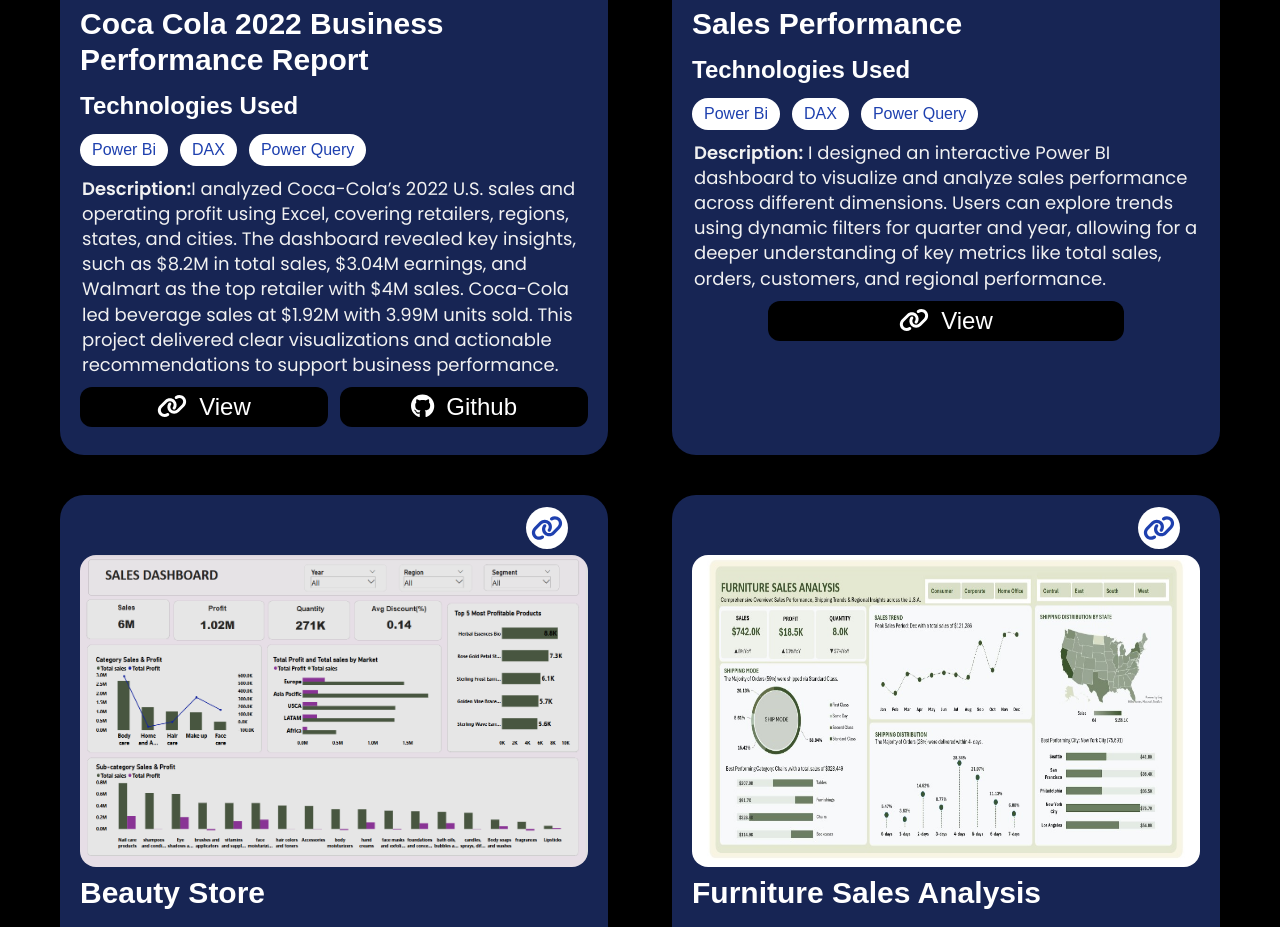
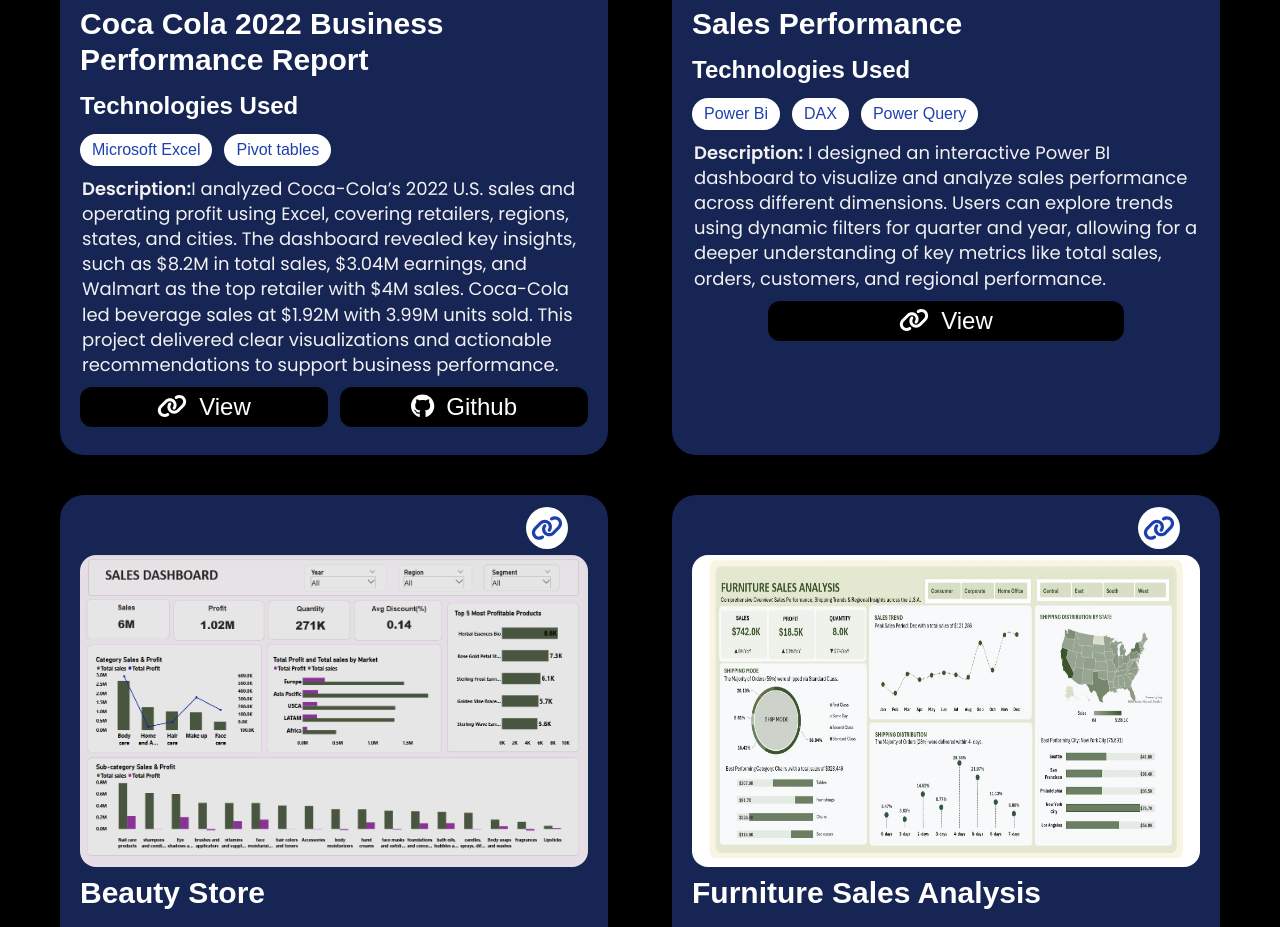
Before and after one commit to Famzy077/Client_Portfolio, a Next.js app: page / in a window 1280 px wide. Shown: the part 2583-3510 px from the top of the page. Built offline with nearby package versions, Linux system fonts and the light colour scheme; a web font is replaced by a local one.

Commit message:
change project tools name

```diff
--- a/src/app/Components/Home.tsx
+++ b/src/app/Components/Home.tsx
@@ -198,13 +198,10 @@
                         <p className='text-2xl font-semibold my-3'>Technologies Used</p>
                         <div className='flex gap-3'>
                         <div className='bg-white text-blue-800 rounded-full p-1 px-3'>
-                                <p>Power Bi</p>
+                                <p>Microsoft Excel</p>
                             </div>
                             <div className='bg-white text-blue-800 rounded-full p-1 px-3'>
-                                <p>DAX</p>
-                            </div>
-                            <div className='bg-white text-blue-800 rounded-full p-1 px-3'>
-                                <p>Power Query</p>
+                                <p>Pivot tables</p>
                             </div>
                         </div>
                         <p className='text-white font-serif description'><span className='font-semibold'>Description:</span>I analyzed Coca-Cola’s 2022 U.S. sales and operating profit using Excel, covering retailers, regions, states, and cities. The dashboard revealed key insights, such as $8.2M in total sales, $3.04M earnings, and Walmart as the top retailer with $4M sales. Coca-Cola led beverage sales at $1.92M with 3.99M units sold. This project delivered clear visualizations and actionable recommendations to support business performance.</p>
```
